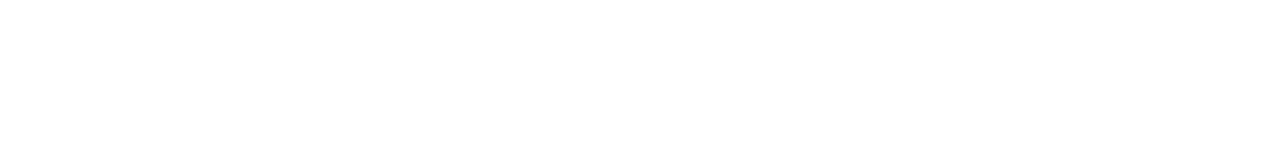
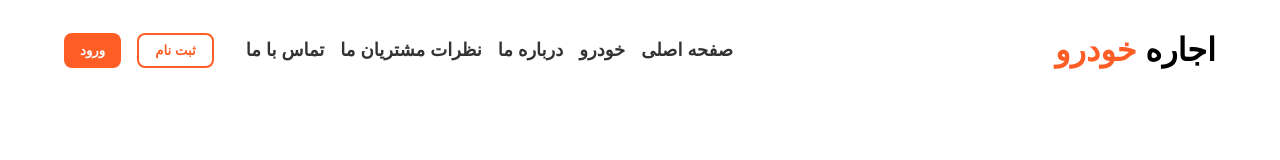
Before and after one commit to Amir-h-shafiei/Car-Rental-Site, a plain HTML site: page index.html in a window 1280 px wide. Drawn offline with Linux system fonts and the light colour scheme; some icons are missing.

Commit message:
create header and add style & script

```diff
--- a/css/style.css
+++ b/css/style.css
@@ -0,0 +1,140 @@
+@import url("https://cdn.jsdelivr.net/gh/rastikerdar/vazirmatn@v33.003/Vazirmatn-font-face.css");
+
+* {
+  margin: 0;
+  padding: 0;
+  box-sizing: border-box;
+  font-family: Vazirmatn, sans-serif;
+}
+
+:root {
+  --primary-color: #fe5d26;
+  --secondary-color: #fff3ec;
+  --dark-primary-color: #c24000;
+  --text-color: #333;
+}
+
+html {
+  scroll-behavior: smooth;
+  scroll-padding-top: 100px;
+}
+body::-webkit-scrollbar {
+  width: 12px;
+}
+body::-webkit-scrollbar-track {
+  background-color: var(--secondary-color);
+}
+body::-webkit-scrollbar-thumb {
+  background-color: var(--primary-color);
+}
+button {
+  padding: 8px 16px;
+  border-radius: 8px;
+  font-weight: 600;
+  border: none;
+  outline: none;
+  cursor: pointer;
+  display: flex;
+  gap: 6px;
+  align-items: center;
+  justify-content: center;
+}
+button i{
+    font-size: 24px;
+}
+.btn-secondary{
+    color: var(--primary-color);
+    border: 2px solid var(--primary-color);
+    background:rgba(255 , 255 , 255 , 0.15);
+    backdrop-filter: blur(10px);
+}
+.btn-primary{
+    background-color: var(--primary-color);
+    color: #fff;
+}
+
+/* ------ Header ------ */
+
+
+header{
+    display: flex;
+    justify-content: space-between;
+    align-items: center;
+    padding-inline: 5%;
+    position: fixed;
+    width: 100%;
+    height: 100px;
+    z-index: 10;
+    background-color: rgba(255, 255, 255, 0.25);
+    backdrop-filter: blur(10px);
+}
+
+.header__title span{
+    color: var(--primary-color);
+}
+.header__nav-auth{
+    display: flex;
+    gap: 2rem;
+    align-items: center;
+}
+.header__menu{
+    display: none;
+}
+.header__nav ul{
+    display: flex;
+    list-style: none;
+    align-items: center;
+    gap: 1rem;
+}
+.header__nav ul li a{
+    text-decoration: none;
+    color: var(--text-color);
+    font-weight: 600;
+    font-size: 18px;
+    transition: 300ms ease;
+}
+.header__nav ul li a:hover{
+    color: var(--primary-color);
+}
+.header__auth{
+    display: flex;
+    gap: 1rem;
+}
+@media (max-width:1024px) {
+    .header__nav-auth{
+        position: absolute;
+        top: 100px;
+        right: 0;
+        left: auto;
+        width: 100%;
+        flex-direction: column;
+        align-items: start;
+        background-color: #fff;
+        height:0 ;
+        overflow: hidden;
+        padding: 0 5%;
+        transition: 300ms ease;
+    }
+    .header__nav-auth.show{
+        height: 300px;
+        padding: 1rem 5%;
+        text-align: center;
+        display: flex;
+        align-items: center;
+        justify-content: center;
+    }
+    .header__nav-auth ul {
+        flex-direction: column;
+    }
+    .header__menu{
+        display: block;
+    }
+    .header__menu i {
+        font-size: 48px;
+        color: var(--primary-color);
+        cursor: pointer;
+    }
+    .header__menu .bx-x{
+        display: none;
+    }
+}
--- a/index.html
+++ b/index.html
@@ -8,7 +8,30 @@
     <link rel="stylesheet" href="./css/style.css">
 </head>
 <body>
+    <header class="header">
+        <h1 class="header__title">اجاره <span>خودرو</span></h1>
 
+        <div class="header__nav-auth ">
+            <nav class="header__nav">
+                <ul>
+                    <li><a href="#home">صفحه اصلی</a></li>
+                    <li><a href="#cars">خودرو</a></li>
+                    <li><a href="#about">درباره ما</a></li>
+                    <li><a href="#comments"> نظرات مشتریان ما</a></li>
+                    <li><a href="#contact">تماس با ما</a></li>
+                </ul>
+            </nav>
+            <div class="header__auth">
+                <button class="btn-secondary">ثبت نام</button>
+                <button class="btn-primary">ورود</button>
+            </div>
+
+        </div>
+        <div class="header__menu">
+                <i class='bxr  bx-menu-left'  ></i>
+                <i class='bxr  bx-x'  ></i>
+            </div>
+    </header>
 
     <script src="./js/main.js"></script>
 </body>
```
